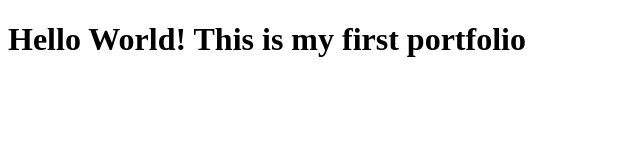
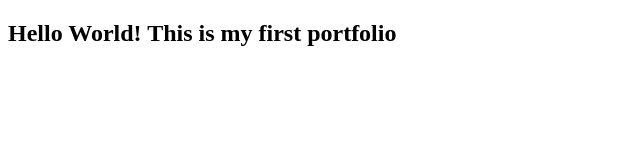
Before and after one commit to labrada83/labrada83.github.io, a plain HTML site: page index.html in a window 1280 px wide. Shown: the whole page, without its empty margins (0-640 px from the left). Drawn offline with Linux system fonts and the light colour scheme.

Commit message:
Just for test

```diff
--- a/index.html
+++ b/index.html
@@ -7,7 +7,7 @@
 	<link rel="stylesheet" href="">
 </head>
 <body>
-	<h1>Hello World! This is my first portfolio</h1>
+	<h2>Hello World! This is my first portfolio</h2>
 
 </body>
 </html>
```
